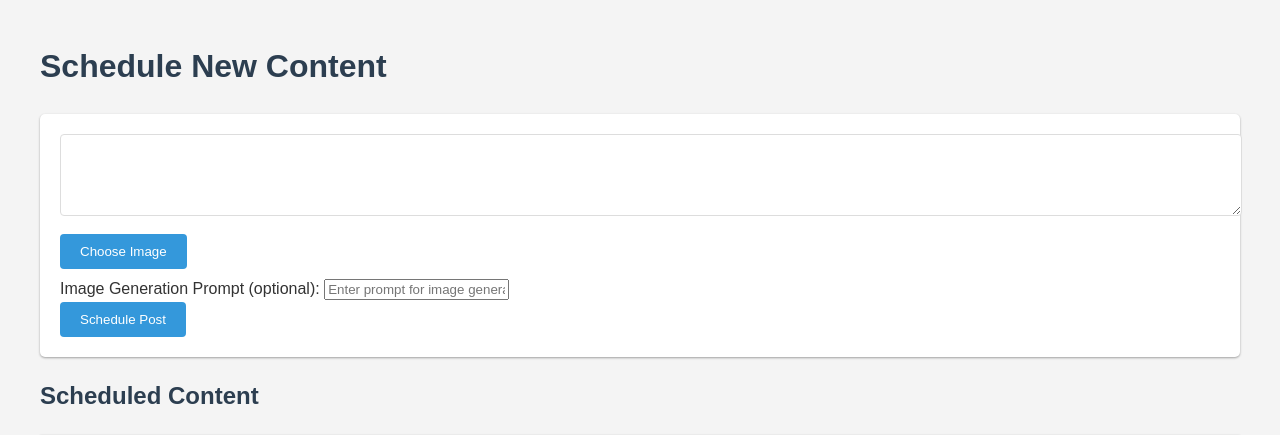
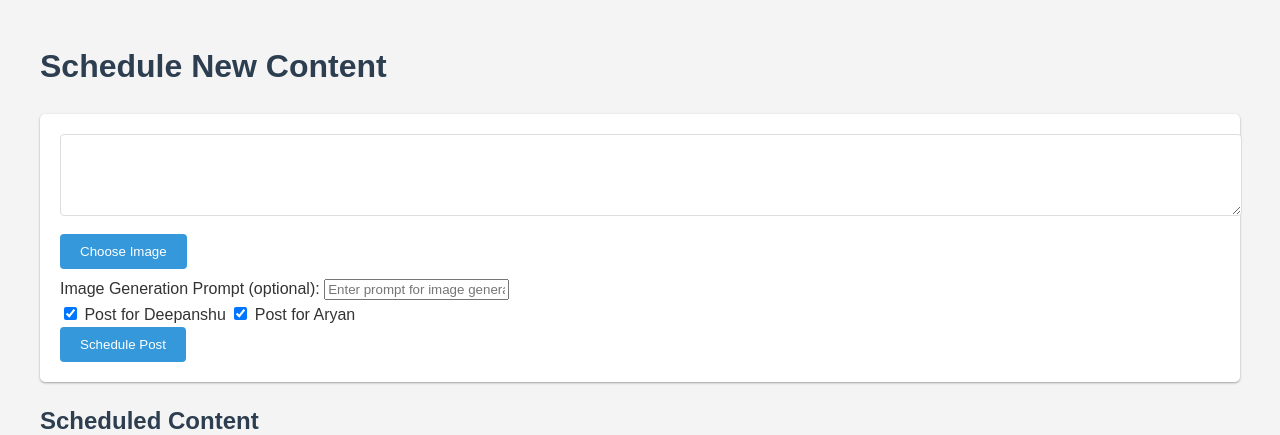
Before and after one commit to deepanshu1422/linkedin-twitter-scheduler, a Flask app: page / in a window 1280 px wide. Shown: the top 435 px of the page. Run offline with Flask 3, Linux system fonts and the light colour scheme; data that the repository does not hold is empty.

```diff
--- a/app.py
+++ b/app.py
@@ -85,12 +85,18 @@ def index():
         post_datetime = find_next_available_slot()
         utc_datetime = post_datetime.astimezone(pytz.UTC)
 
+        # Get user options
+        post_for_deepanshu = 'post_for_deepanshu' in request.form
+        post_for_aryan = 'post_for_aryan' in request.form
+
         result = collection.insert_one({
             'text': text,
             'scheduled_time': utc_datetime,
             'status': 'Scheduled',
             'image_url': image_url,
-            'image_prompt': image_prompt
+            'image_prompt': image_prompt,
+            'post_for_deepanshu': post_for_deepanshu,
+            'post_for_aryan': post_for_aryan
         })
         logger.info(f"Inserted new post with ID: {result.inserted_id}")
 
@@ -167,12 +173,26 @@ def generate_and_post():
         else:
             logger.info(f"Using existing image: {image_url}")
 
-        logger.info("Posting to LinkedIn...")
-        linkedin_results = post_to_linkedin(plain_text, image_url)
+        # Get user options
+        post_for_deepanshu = content.get('post_for_deepanshu', True)
+        post_for_aryan = content.get('post_for_aryan', True)
+
+        linkedin_results = []
+        twitter_results = []
+
+        if post_for_deepanshu:
+            logger.info("Posting to LinkedIn (Deepanshu)...")
+            linkedin_results.append(post_to_linkedin(plain_text, image_url, user=1))
+            logger.info("Posting to Twitter (Deepanshu)...")
+            twitter_results.append(post_to_twitter(plain_text, image_url, user=1))
+
+        if post_for_aryan:
+            logger.info("Posting to LinkedIn (Aryan)...")
+            linkedin_results.append(post_to_linkedin(plain_text, image_url, user=2))
+            logger.info("Posting to Twitter (Aryan)...")
+            twitter_results.append(post_to_twitter(plain_text, image_url, user=2))
+
         logger.info(f"LinkedIn post results: {linkedin_results}")
-
-        logger.info("Posting to Twitter...")
-        twitter_results = post_to_twitter(plain_text, image_url)
         logger.info(f"Twitter post results: {twitter_results}")
 
         # Prepare detailed status information
--- a/templates/index.html
+++ b/templates/index.html
@@ -299,6 +299,11 @@
             <label for="imagePrompt">Image Generation Prompt (optional):</label>
             <input type="text" id="imagePrompt" name="imagePrompt" placeholder="Enter prompt for image generation">
         </div>
+        <!-- Add this inside the form, just before the submit button -->
+        <div id="userOptions">
+            <label><input type="checkbox" name="post_for_deepanshu" checked> Post for Deepanshu</label>
+            <label><input type="checkbox" name="post_for_aryan" checked> Post for Aryan</label>
+        </div>
         <input type="submit" value="Schedule Post">
     </form>
 
```
